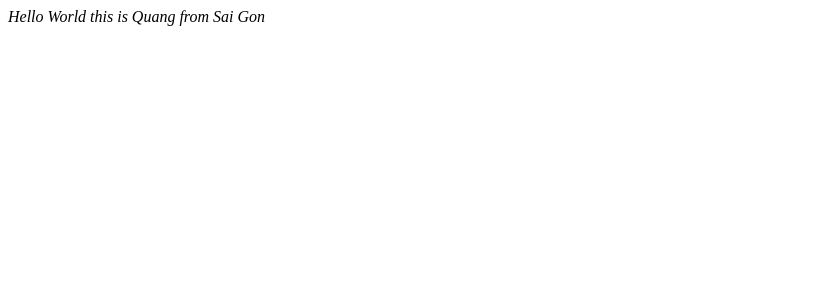
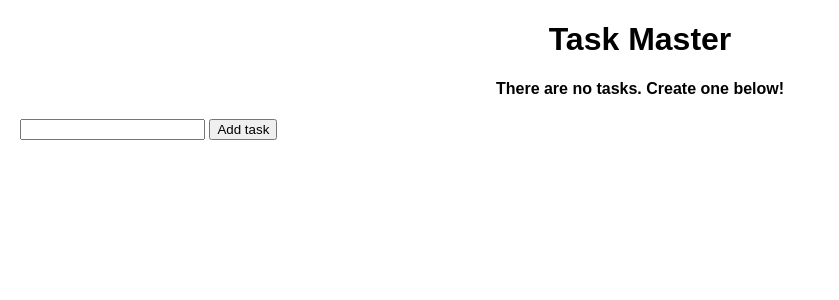
Before and after one commit to nguyenhuynhquang2909/FLASKDEMO, a Flask app: template templates/index.html in a window 1280 px wide. Shown: the top 300 px of the page, without its empty margins (0-839 px from the left). Run offline with Flask 3, Linux system fonts and the light colour scheme; the template is opened without the code that fills it, so the values that code supplies are empty.

Commit message:
update task master

```diff
--- a/app.py
+++ b/app.py
@@ -1,13 +1,64 @@
-from flask import Flask, render_template, url_for
+from flask import Flask, render_template, url_for, request, redirect
+from flask_sqlalchemy import SQLAlchemy
+import os
+from datetime import datetime
+
 
 TEMPLATES_AUTO_RELOAD = True
 app = Flask(__name__)
 app.config['TEMPLATES_AUTO_RELOAD'] = TEMPLATES_AUTO_RELOAD
+app.config['SQLALCHEMY_DATABASE_URI'] ='sqlite:///test.db'
+db = SQLAlchemy(app)
 
-@app.route("/index")
+class ToDo(db.Model):
+    id = db.Column(db.Integer, primary_key=True)
+    content = db.Column(db.String(200), nullable=False)
+    completed = db.Column(db.Integer, default=0)
+    date_created = db.Column(db.DateTime, default=datetime.utcnow)
+
+    def __repr__(self):
+        return '<Task %r>' % self.id
+
+
+
+
+@app.route("/", methods=['POST', 'GET'])
 def index():
-    print("Reloading...")
-    return render_template("index.html")
+    if request.method == 'POST':
+        task_content = request.form['content']
+        new_task = ToDo(content = task_content)
+
+        try:
+            db.session.add(new_task)
+            db.session.commit()
+            return redirect('/')
+        except:
+            return 'There was an issue adding your task'
+    else:
+        tasks = ToDo.query.order_by(ToDo.date_created).all()
+        return render_template("index.html", tasks = tasks)
+
+@app.route('/delete/<int:id>')
+def delete(id):
+    task_to_delete = ToDo.query.get_or_404(id)
+    try:
+        db.session.delete(task_to_delete)
+        db.session.commit()
+        return redirect('/')
+    except:
+        return "There was a problem deleting that task"
+@app.route('/update/<int:id>', methods=['GET', 'POST'])
+def update(id):
+    task = ToDo.query.get_or_404(id)
+    if request.method == 'POST':
+        task.content = request.form['content']
+        try:
+            db.session.commit()
+            return redirect('/')
+        except:
+            return 'There was a problem updating your task'
+    else:
+        return render_template('update.html', task = task)
 
 if __name__ == "__main__":
-    app.run(port=8080)
+    app.run(debug=True, port=8000)
--- /dev/null
+++ b/static/css/index.css
@@ -0,0 +1,19 @@
+body {
+    margin: 20px;
+    font-family: sans-serif
+}
+table, th, td {
+    border: 1px solid black;
+    margin-left: auto;
+    margin-right: auto;
+    width: 60%;
+    table-layout: fixed;
+    text-align: center;
+
+}
+h1 {
+    text-align: center;
+}
+h4 {
+    text-align: center;
+}
--- a/static/index.css
+++ /dev/null
@@ -1,4 +0,0 @@
-body {
-    font-style: italic;
-    font-family: 'Times New Roman', Times, serif;
-}
--- a/templates/base.html
+++ b/templates/base.html
@@ -0,0 +1,13 @@
+<!DOCTYPE html>
+<html lang="en">
+<head>
+    <meta charset="UTF-8">
+    <meta http-equiv="X-UA-Compatible" content="IE=edge">
+    <meta name="viewport" content="width=device-width, initial-scale=1.0">
+    <link rel="stylesheet" href="{{ url_for('static', filename='css/index.css') }}">
+    {% block head %} {% endblock %}
+</head>
+<body>
+    {% block body %} {% endblock %}
+</body>
+</html>
--- a/templates/index.html
+++ b/templates/index.html
@@ -1,13 +1,39 @@
-<!DOCTYPE html>
-<html lang="en">
-<head>
-    <meta charset="UTF-8">
-    <meta http-equiv="X-UA-Compatible" content="IE=edge">
-    <meta name="viewport" content="width=device-width, initial-scale=1.0">
-    <link rel="stylesheet" href="{{ url_for('static', filename='index.css')}}?v=1">
-    <title>Flask Applicatiom</title>
-</head>
-<body>
-    Hello World this is Quang from Sai Gon
-</body>
-</html>
+{% extends 'base.html' %}
+
+{% block head %}
+
+{% endblock %}
+
+{% block body %}
+  <div class="content">
+    <h1>Task Master</h1>
+    {% if tasks|length < 1 %}
+    <h4>There are no tasks. Create one below!</h4>
+
+    {% else %}
+    <table>
+      <tr>
+        <th>Task</th>
+        <th>Added</th>
+        <th>Action</th>
+      </tr>
+      {% for task in tasks %}
+      <tr>
+          <td>{{ task.content }}</td>
+          <td>{{ task.date_created.date() }}</td>
+          <td>
+          <a href="/delete/{{task.id}}">Delete</a>
+          <br>
+          <a href="/update/{{task.id}}">Update</a>
+        </td>
+      </tr>
+      {% endfor %}
+    </table>
+    {% endif %}
+
+    <form action="/" method="POST">
+      <input type="text" name="content" id="content">
+      <input type="submit" value="Add task">
+    </form>
+  </div>
+{% endblock %}
```
Also changed, not shown: templates/update.html (added, +18 -0 lines), instance/test.db (added), 1 other file.
